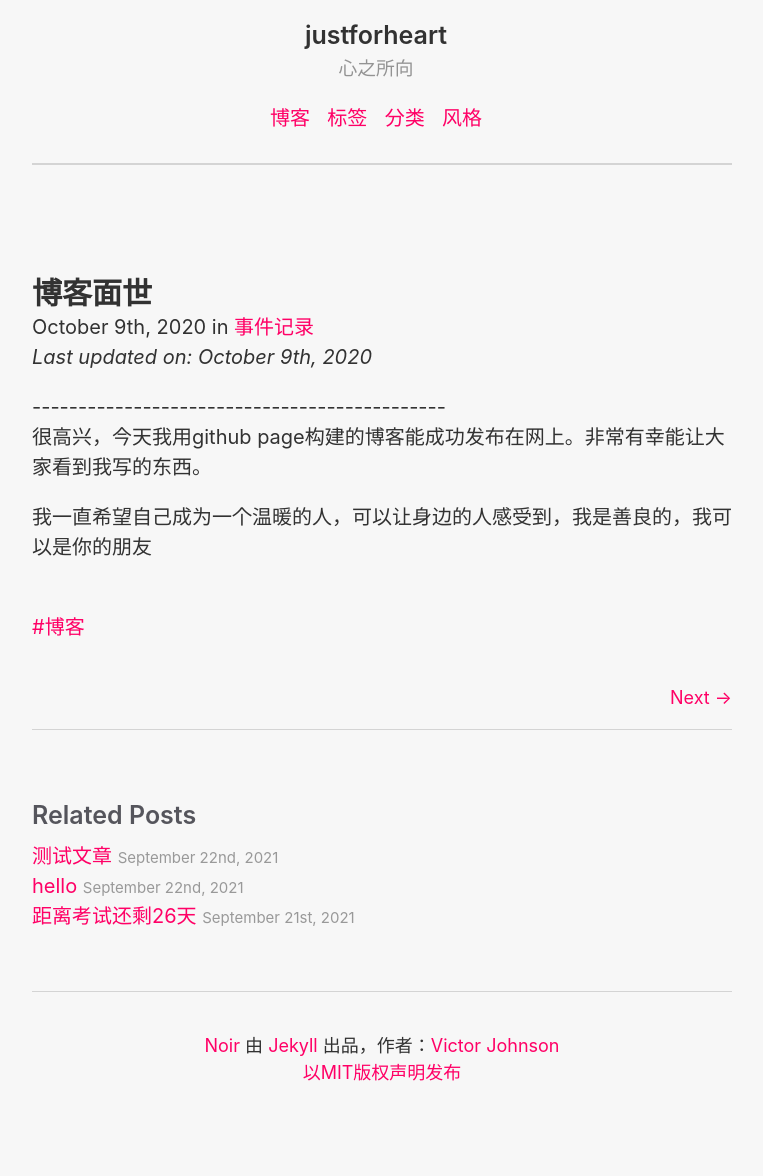
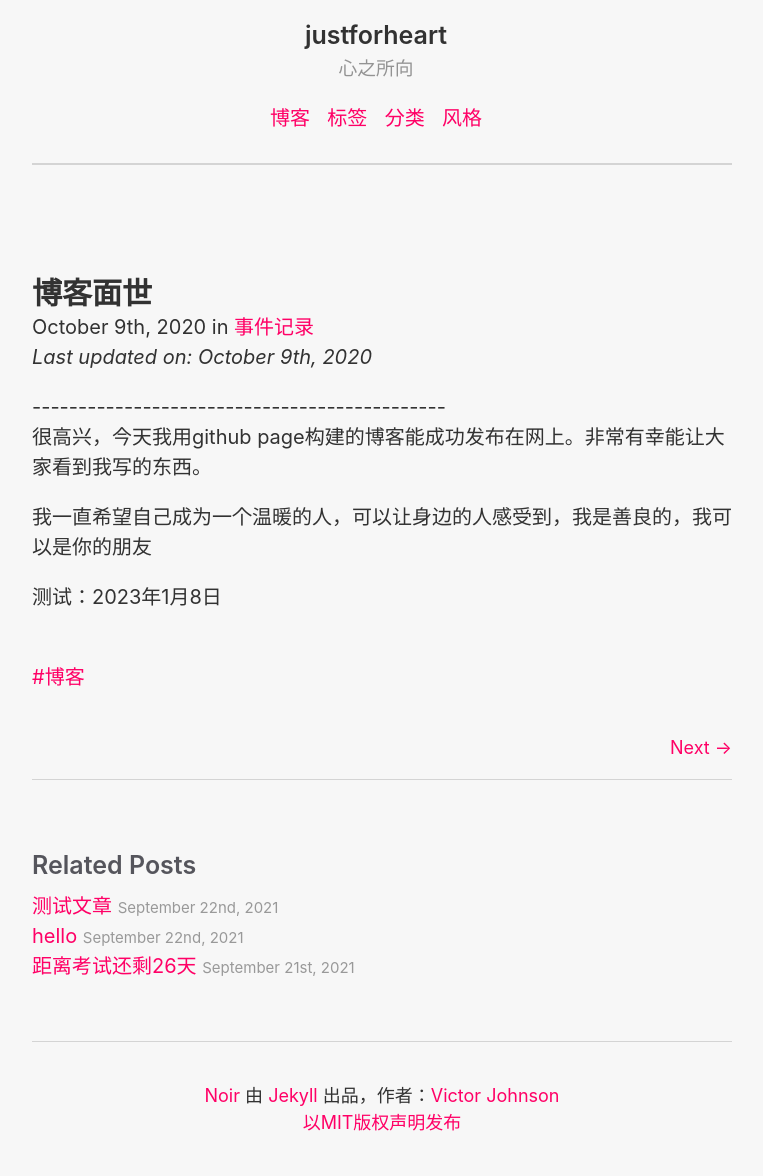
Before and after one commit to justforheart/justforheart.github.io, a Jekyll site: the page built from _posts/2020-10-09-博客面世.md, in a window 1280 px wide. Shown: the whole page, without its empty margins (258-1021 px from the left). Built offline with Jekyll 4.4.1, drawn with Linux system fonts in a browser that asks for light colours; before the commit the page ends 1126 px from its top, so only the background shows below that.

Commit message:
Update 2020-10-09-博客面世.md

```diff
--- a/_posts/2020-10-09-博客面世.md
+++ b/_posts/2020-10-09-博客面世.md
@@ -9,3 +9,5 @@ last_modified_at: 2020-10-09
 很高兴，今天我用github page构建的博客能成功发布在网上。非常有幸能让大家看到我写的东西。
 
 我一直希望自己成为一个温暖的人，可以让身边的人感受到，我是善良的，我可以是你的朋友
+
+测试：2023年1月8日
```
